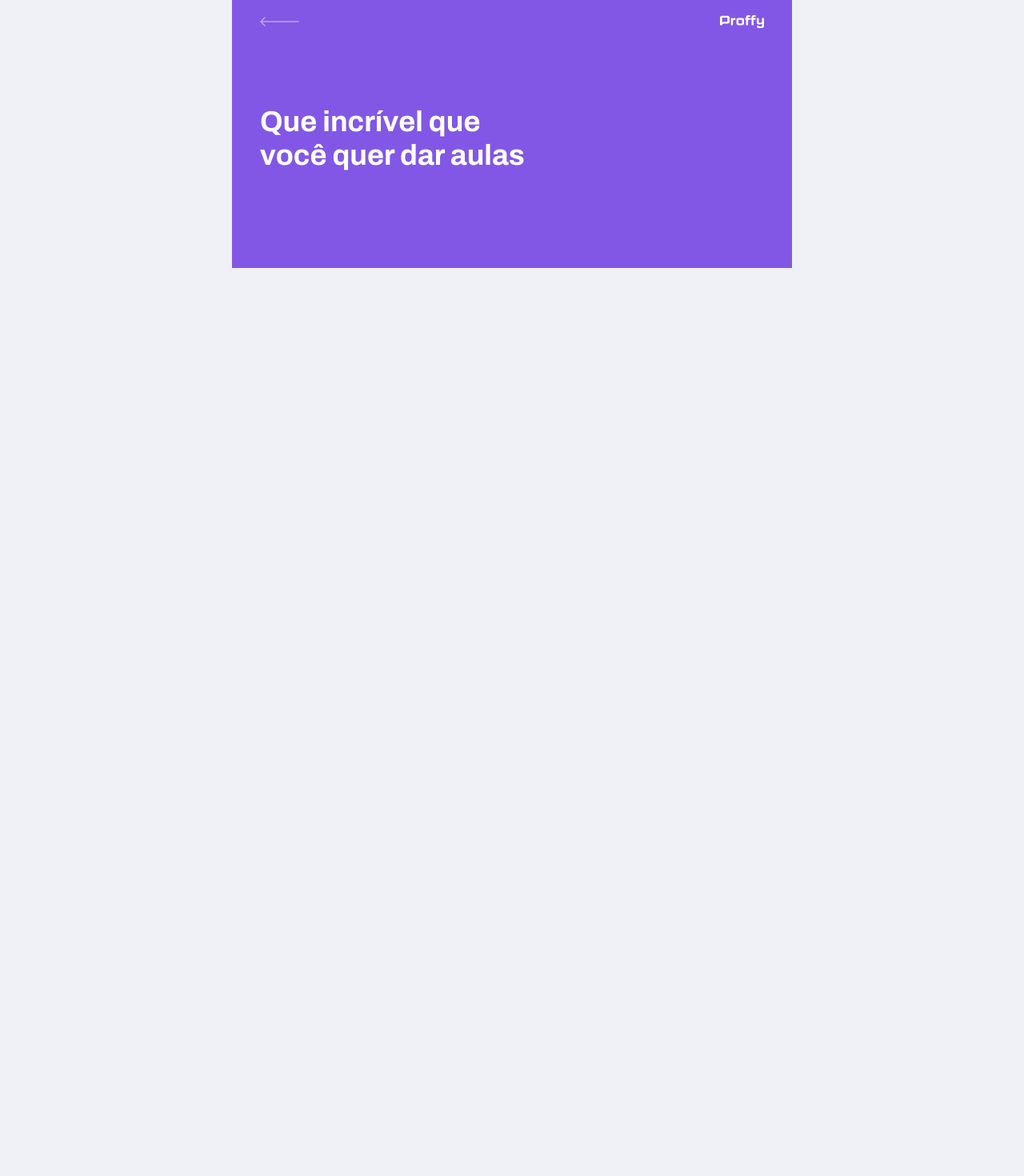
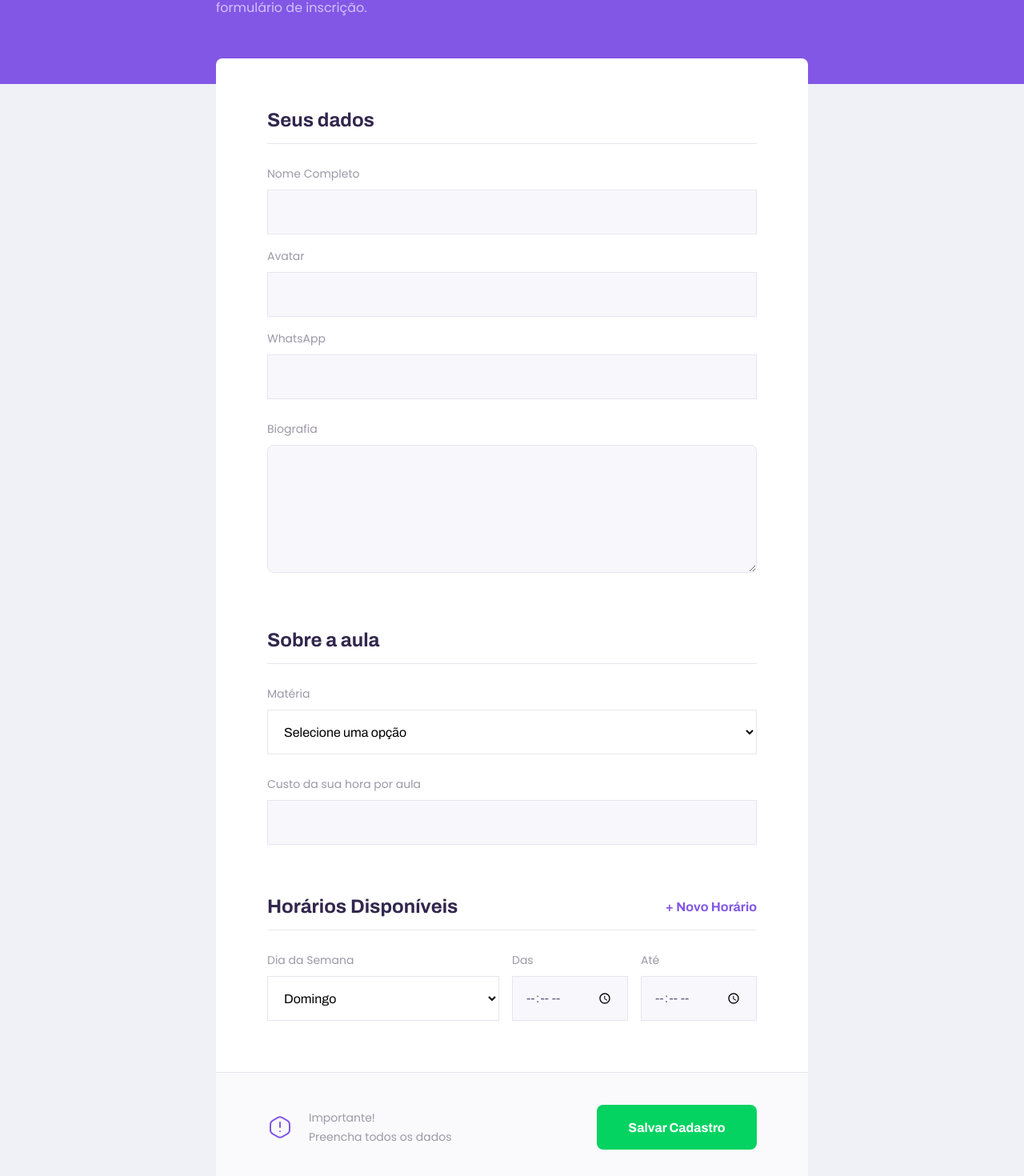
Before and after one commit to lcassiol/reactjs-proffy, a React (Create React App) app: page /give-classes in a window 1280 px wide. Shown: the part 235-1705 px from the top of the page at 80% size. Before the commit the page ends 800 px from the top, so only its background shows below. Built offline with nearby package versions, Linux system fonts and the light colour scheme.

Commit message:
Implements TeacherForm and few fixes on TextArea component

```diff
--- a/src/components/TextArea/index.tsx
+++ b/src/components/TextArea/index.tsx
@@ -9,7 +9,7 @@ interface TextAreaProps extends TextareaHTMLAttributes<HTMLTextAreaElement> {
 
 const TextArea: React.FC<TextAreaProps> = ({ label, name, ...rest }) => {
   return (
-    <div className="textArea-block">
+    <div className="textarea-block">
       <label htmlFor={name}>{label}</label>
       <textarea id={name} {...rest} />
     </div>
--- a/src/components/TextArea/styles.css
+++ b/src/components/TextArea/styles.css
@@ -12,9 +12,10 @@
 
 .textarea-block textarea {
   width: 100%;
+  height: 16rem;
   min-height: 8rem;
-  height: 16rem;
   margin-top: 0.8rem;
+  border-radius: 0.8rem;
   background: var(--color-input-background);
   border: 1px solid var(--color-line-in-white);
   outline: 0;
@@ -24,12 +25,12 @@
 }
 
 .textarea-block:focus-within::after {
-  content: "";
   width: calc(100% - 3.2rem);
   height: 2px;
+  content: "";
   background: var(--color-primary-light);
   position: absolute;
   left: 1.6rem;
   right: 1.6rem;
-  bottom: 7;
+  bottom: 7px;
 }
--- a/src/pages/TeacherForm/index.tsx
+++ b/src/pages/TeacherForm/index.tsx
@@ -1,15 +1,218 @@
-import React from "react";
-import { Link } from "react-router-dom";
+import React, { ReactElement, useState, FormEvent } from "react";
+import { useHistory } from "react-router-dom";
 import PageHeader from "../../components/PageHeader";
+import Input from "../../components/Input";
+import Textarea from "../../components/TextArea";
+import Select from "../../components/Select";
+
+import warningIcon from "../../assets/images/icons/warning.svg";
 
 import "./styles.css";
+import api from "../../services/api";
 
-const TeacherForm: React.FC = () => {
+function TeacherForm(): ReactElement {
+  const history = useHistory();
+
+  const [name, setName] = useState("");
+  const [avatar, setAvatar] = useState("");
+  const [bio, setBio] = useState("");
+  const [whatsapp, setWhatsapp] = useState("");
+
+  const [subject, setSubject] = useState("");
+  const [cost, setCost] = useState("");
+
+  const [scheduleItems, setScheduleItems] = useState([
+    { week_day: 0, from: "", to: "" },
+  ]);
+
+  function addNewScheduleItem() {
+    setScheduleItems([...scheduleItems, { week_day: 0, from: "", to: "" }]);
+  }
+
+  function handleCreateClass(e: FormEvent) {
+    e.preventDefault();
+
+    api
+      .post("classes", {
+        name,
+        avatar,
+        whatsapp,
+        bio,
+        subject,
+        cost: Number(cost),
+        schedule: scheduleItems,
+      })
+      .then(() => {
+        alert("Cadastro realizado com sucesso!");
+
+        history.push("/");
+      })
+      .catch(() => {
+        alert("Erro no cadastro.");
+      });
+  }
+
+  function setScheduleItemValue(
+    position: number,
+    field: string,
+    value: string
+  ) {
+    const updateScheduleItems = scheduleItems.map((scheduleItem, index) => {
+      if (index === position) {
+        return { ...scheduleItem, [field]: value };
+      }
+
+      return scheduleItem;
+    });
+
+    setScheduleItems(updateScheduleItems);
+  }
+
   return (
     <div id="page-teacher-form" className="container">
-      <PageHeader title="Que incrível que você quer dar aulas" />
+      <PageHeader
+        title="Que incrível que você quer dar aulas."
+        description="O primeiro passo é preencher esse formulário de inscrição."
+      />
+
+      <main>
+        <form onSubmit={handleCreateClass}>
+          <fieldset>
+            <legend>Seus dados</legend>
+            <Input
+              name="name"
+              label="Nome Completo"
+              value={name}
+              onChange={(e) => {
+                setName(e.target.value);
+              }}
+            />
+
+            <Input
+              name="avatar"
+              label="Avatar"
+              value={avatar}
+              onChange={(e) => {
+                setAvatar(e.target.value);
+              }}
+            />
+
+            <Input
+              name="whatsapp"
+              label="WhatsApp"
+              value={whatsapp}
+              onChange={(e) => {
+                setWhatsapp(e.target.value);
+              }}
+            />
+
+            <Textarea
+              name="bio"
+              label="Biografia"
+              value={bio}
+              onChange={(e) => {
+                setBio(e.target.value);
+              }}
+            />
+          </fieldset>
+
+          <fieldset>
+            <legend>Sobre a aula</legend>
+            <Select
+              name="subject"
+              label="Matéria"
+              value={subject}
+              onChange={(e) => {
+                setSubject(e.target.value);
+              }}
+              options={[
+                { value: "Artes", label: "Artes" },
+                { value: "Biologia", label: "Biologia" },
+                { value: "Ciências", label: "Ciências" },
+                { value: "Educação Física", label: "Educação Física" },
+                { value: "Física", label: "Física" },
+                { value: "Geografia", label: "Geografia" },
+                { value: "Química", label: "Química" },
+                { value: "História", label: "História" },
+                { value: "Matemática", label: "Matemática" },
+                { value: "Português", label: "Português" },
+                { value: "Inglês", label: "Inglês" },
+              ]}
+            />
+            <Input
+              name="cost"
+              label="Custo da sua hora por aula"
+              value={cost}
+              onChange={(e) => {
+                setCost(e.target.value);
+              }}
+            />
+          </fieldset>
+
+          <fieldset>
+            <legend>
+              Horários Disponíveis
+              <button onClick={addNewScheduleItem} type="button">
+                + Novo Horário
+              </button>
+            </legend>
+            {scheduleItems.map((scheduleItem, index) => {
+              return (
+                <div key={index} className="schedule-item">
+                  <Select
+                    name="week_day"
+                    label="Dia da Semana"
+                    value={scheduleItem.week_day}
+                    onChange={(e) =>
+                      setScheduleItemValue(index, "week_day", e.target.value)
+                    }
+                    options={[
+                      { value: "0", label: "Domingo" },
+                      { value: "1", label: "Segunda-feira" },
+                      { value: "2", label: "Terça-feira" },
+                      { value: "3", label: "Quarta-feira" },
+                      { value: "4", label: "Quinta-feira" },
+                      { value: "5", label: "Sexta-feira" },
+                      { value: "6", label: "Sábado" },
+                    ]}
+                  />
+
+                  <Input
+                    name="from"
+                    label="Das"
+                    type="time"
+                    value={scheduleItem.from}
+                    onChange={(e) =>
+                      setScheduleItemValue(index, "from", e.target.value)
+                    }
+                  />
+
+                  <Input
+                    name="to"
+                    label="Até"
+                    type="time"
+                    value={scheduleItem.to}
+                    onChange={(e) =>
+                      setScheduleItemValue(index, "to", e.target.value)
+                    }
+                  />
+                </div>
+              );
+            })}
+          </fieldset>
+
+          <footer>
+            <p>
+              <img src={warningIcon} alt="Aviso importante" />
+              Importante! <br />
+              Preencha todos os dados
+            </p>
+            <button type="submit">Salvar Cadastro</button>
+          </footer>
+        </form>
+      </main>
     </div>
   );
-};
+}
 
 export default TeacherForm;
--- a/src/pages/TeacherForm/styles.css
+++ b/src/pages/TeacherForm/styles.css
@@ -0,0 +1,142 @@
+#page-teacher-form {
+  width: 100vw;
+  height: 100vh;
+}
+
+#page-teacher-form .header-content {
+  margin-bottom: 6.4rem;
+}
+
+#page-teacher-form main {
+  background: var(--color-box-base);
+  width: 100%;
+  max-width: 74rem;
+  border-radius: 0.8rem;
+  margin: -3.2rem auto 3.2rem;
+  padding-top: 6.4rem;
+  overflow: hidden;
+}
+
+#page-teacher-form main fieldset {
+  border: 0;
+  padding: 0 2.4rem;
+}
+
+#page-teacher-form main fieldset + fieldset {
+  margin-top: 6.4rem;
+}
+
+#page-teacher-form main fieldset legend {
+  font: 700 2.4rem Archivo;
+  color: var(--color-text-title);
+  margin-bottom: 2.4rem;
+  display: flex;
+  align-items: center;
+  justify-content: space-between;
+  width: 100%;
+  padding-bottom: 1.6rem;
+  border-bottom: 1px solid var(--color-line-in-white);
+}
+
+#page-teacher-form main fieldset legend button {
+  background: none;
+  border: 0;
+  color: var(--color-primary);
+  font: 700 1.6rem Archivo;
+  cursor: pointer;
+  transition: color 0.2s;
+}
+
+#page-teacher-form main fieldset legend button:hover {
+  color: var(--color-primary-dark);
+}
+
+#page-teacher-form main fieldset .input-block + .textarea-block,
+#page-teacher-form main fieldset .select-block + .input-block {
+  margin-top: 2.4rem;
+}
+
+#page-teacher-form main label {
+  color: var(--color-text-complement);
+}
+
+#page-teacher-form main footer {
+  padding: 4rem 2.4rem;
+  background: var(--color-box-footer);
+  border-top: 1px solid var(--color-line-in-white);
+  margin-top: 6.4rem;
+}
+
+#page-teacher-form main footer p {
+  display: flex;
+  align-items: center;
+  justify-content: center;
+  font-size: 1.4rem;
+  line-height: 2.4rem;
+  color: var(--color-text-complement);
+}
+
+#page-teacher-form main footer img {
+  margin-right: 2rem;
+}
+
+#page-teacher-form main footer button {
+  width: 100%;
+  height: 5.6rem;
+  background: var(--color-secundary);
+  color: var(--color-button-text);
+  border: 0;
+  border-radius: 0.8rem;
+  cursor: pointer;
+  font: 700 1.6rem Archivo;
+  display: flex;
+  align-items: center;
+  justify-content: center;
+  text-decoration: none;
+  transition: background-color 0.2s;
+  margin-top: 3.2rem;
+}
+
+#page-teacher-form main footer button:hover {
+  background: var(--color-secundary-dark);
+}
+
+@media (min-width: 700px) {
+  #page-teacher-form {
+    max-width: 100vw;
+  }
+
+  #page-teacher-form .page-header .header-content {
+    margin-bottom: 0;
+  }
+
+  #page-teacher-form main fieldset {
+    padding: 0 6.4rem;
+  }
+
+  #page-teacher-form main .schedule-item {
+    display: grid;
+    grid-template-columns: 2fr 1fr 1fr;
+    column-gap: 1.6rem;
+  }
+
+  #page-teacher-form main .schedule-item .input-block {
+    margin-top: 0 !important;
+  }
+
+  #page-teacher-form main footer {
+    padding: 4rem 6.4rem;
+    display: flex;
+    align-items: center;
+    justify-content: space-between;
+  }
+
+  #page-teacher-form main footer p {
+    justify-content: space-between;
+  }
+
+  #page-teacher-form main footer button {
+    width: 20rem;
+    margin-top: 0;
+  }
+}
```
